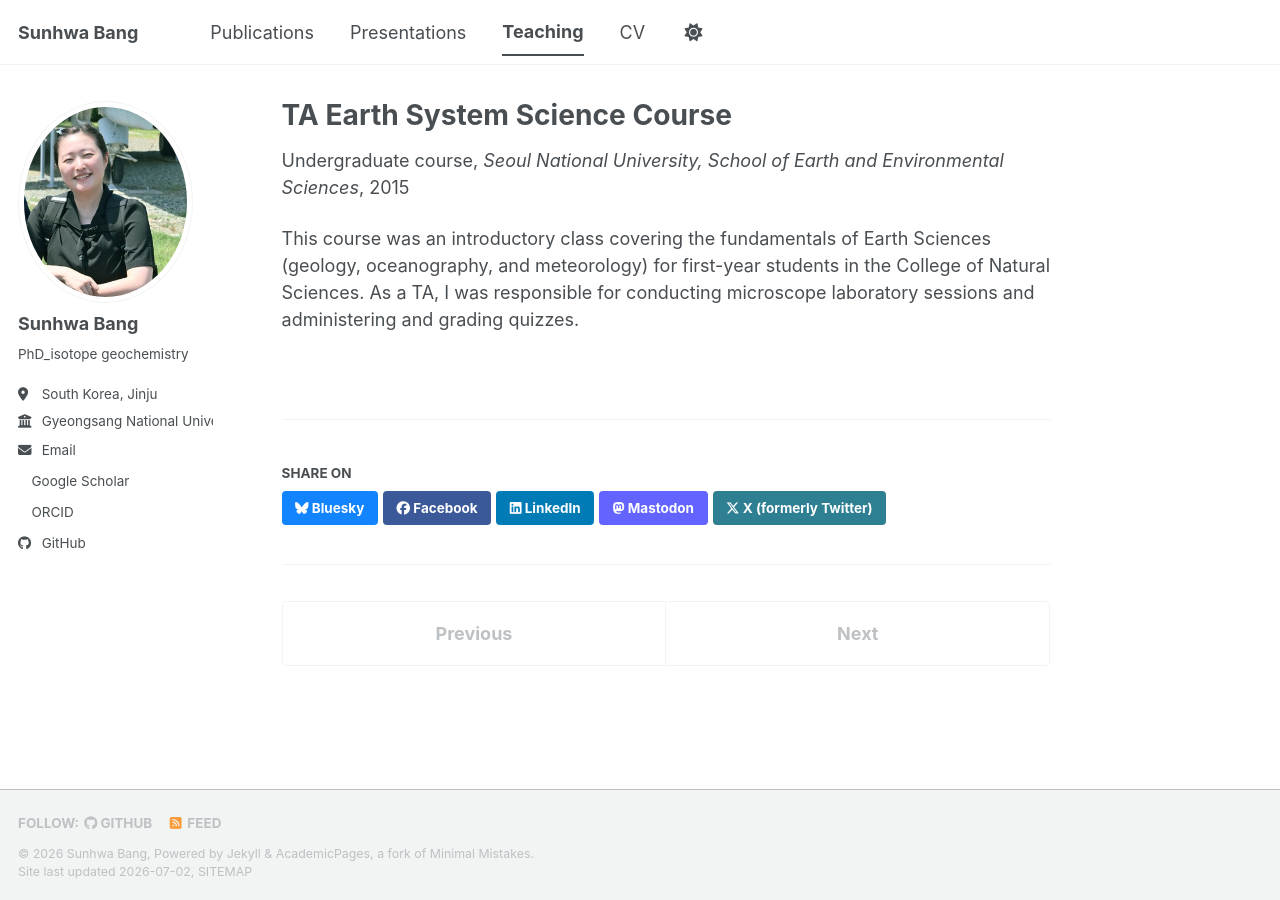
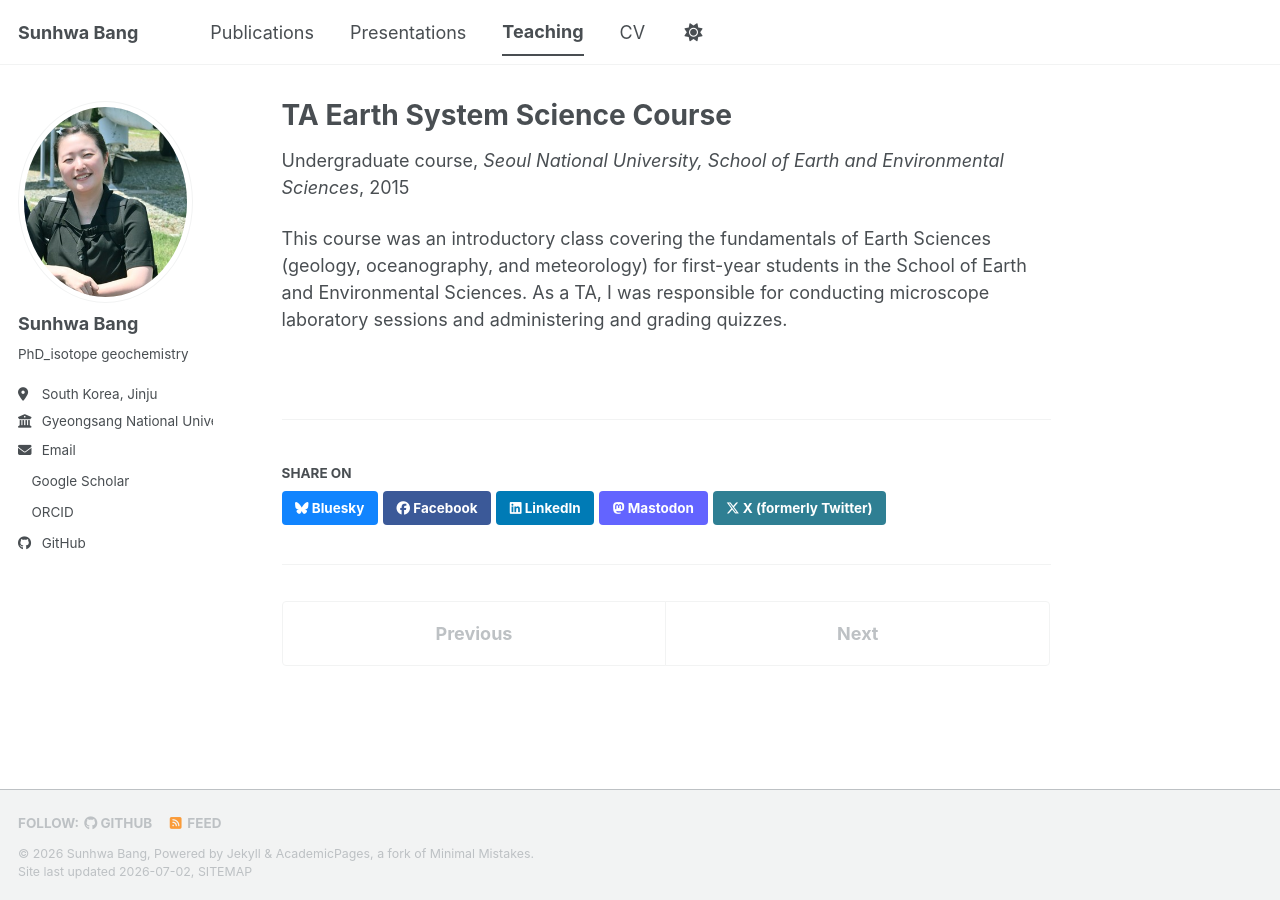
Before and after one commit to SunhwaBang/SunhwaBang.github.io, a Jekyll site: the page built from _teaching/2015-fall-teaching.md, in a window 1280 px wide. Built offline with Jekyll 4.4.1, drawn with Linux system fonts in a browser that asks for light colours; a style sheet for code colours, icons or effects is not loaded.

Commit message:
Update 2015-fall-teaching.md

```diff
--- a/_teaching/2015-fall-teaching.md
+++ b/_teaching/2015-fall-teaching.md
@@ -8,4 +8,4 @@ date: 2015-09-01
 location: "Seoul, South Korea"
 ---
 
-This course was an introductory class covering the fundamentals of Earth Sciences (geology, oceanography, and meteorology) for first-year students in the College of Natural Sciences. As a TA, I was responsible for conducting microscope laboratory sessions and administering and grading quizzes.
+This course was an introductory class covering the fundamentals of Earth Sciences (geology, oceanography, and meteorology) for first-year students in the School of Earth and Environmental Sciences. As a TA, I was responsible for conducting microscope laboratory sessions and administering and grading quizzes.
```
